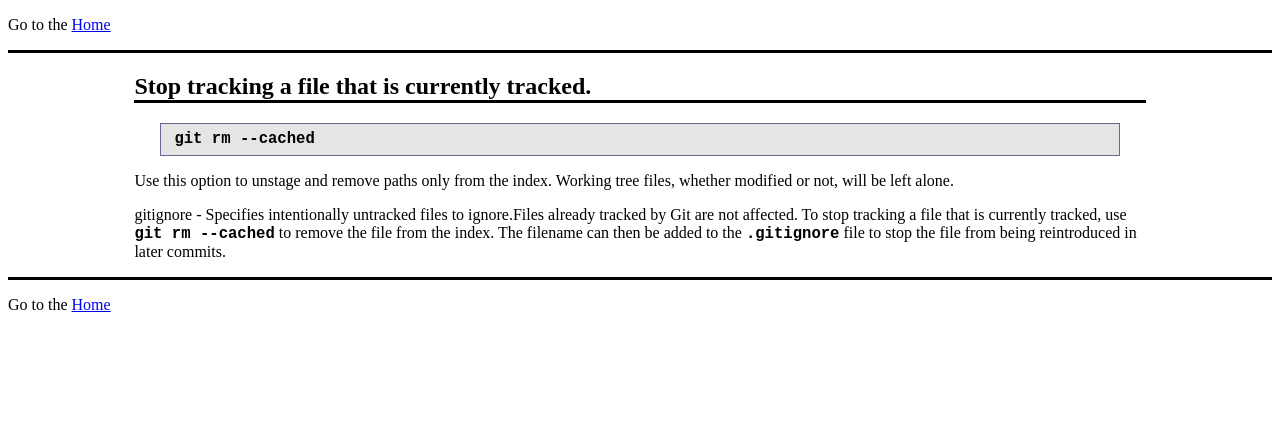
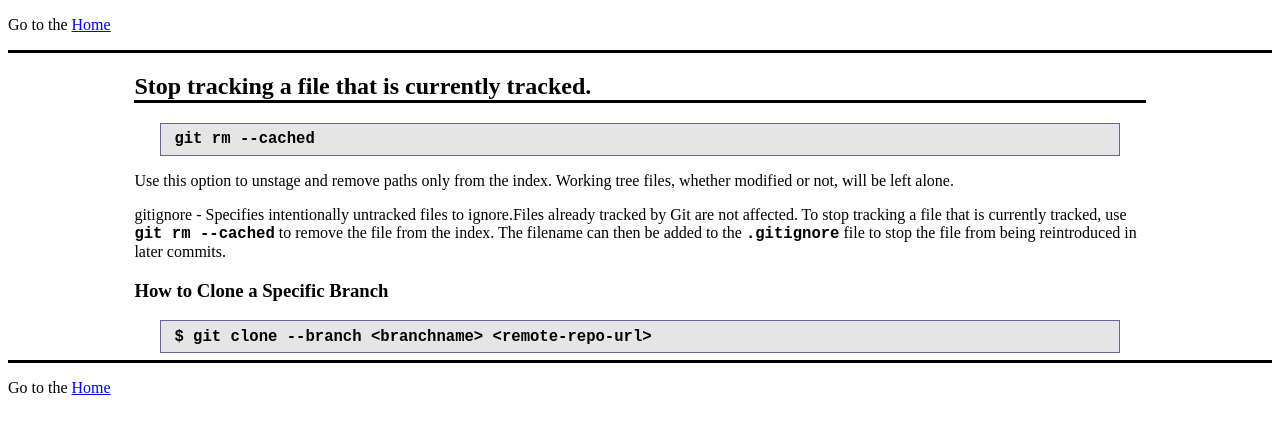
Before and after one commit to WGZ-W/wgz-w.github.io, a Jekyll site: the page built from _posts/Git/2024-10-09-git-basic.md, in a window 1280 px wide. Shown: the top 434 px of the page. Built offline with Jekyll 4.4.1, drawn with Linux system fonts in a browser that asks for light colours.

Commit message:
how to clone a specific branch

````diff
--- a/_posts/Git/2024-10-09-git-basic.md
+++ b/_posts/Git/2024-10-09-git-basic.md
@@ -13,3 +13,8 @@ Use this option to unstage and remove paths only from the index. Working tree fi
 
 gitignore - Specifies intentionally untracked files to ignore.Files already tracked by Git are not affected.
 To stop tracking a file that is currently tracked, use **`git rm --cached`** to remove the file from the index. The filename can then be added to the **`.gitignore`** file to stop the file from being reintroduced in later commits.
+
+### How to Clone a Specific Branch
+```
+$ git clone --branch <branchname> <remote-repo-url>
+```
````
